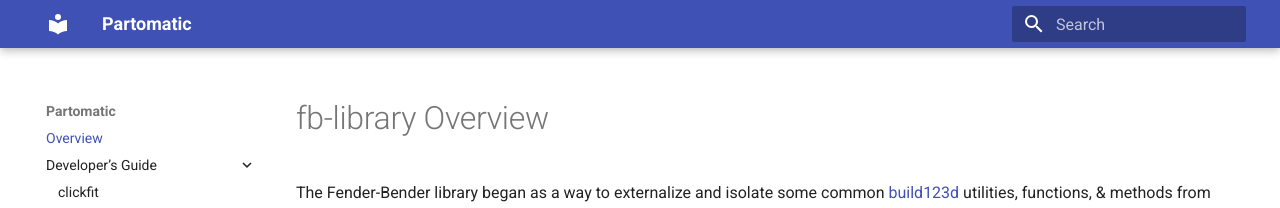
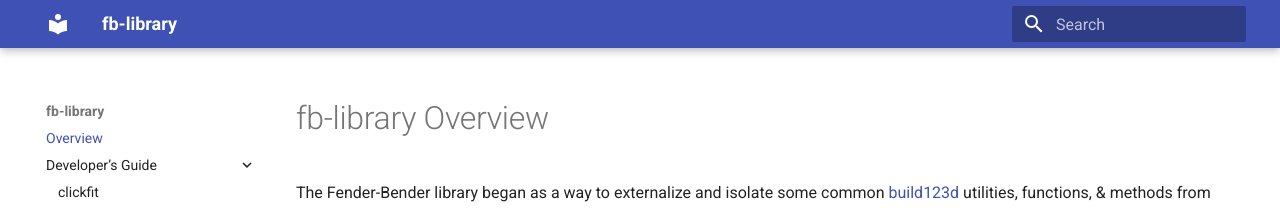
Before and after one commit to x0pherl/fb-library, an MkDocs documentation site: the page built from docs/index.md, in a window 1280 px wide. Shown: the top 208 px of the page. Built offline with MkDocs 1.6.1 and Material for MkDocs 9.7.7, drawn with Linux system fonts in a browser that asks for light colours.

Commit message:
documentation still had some partomatic artifacts; just a quick docs cleanup

```diff
--- a/docs/conf.py
+++ b/docs/conf.py
@@ -13,8 +13,8 @@
 import os
 import sys
 
-partomatic_path = os.path.dirname(os.path.abspath(os.getcwd()))
-source_files_path = os.path.join(partomatic_path, "src", "partomatic")
+fb_library_path = os.path.dirname(os.path.abspath(os.getcwd()))
+source_files_path = os.path.join(fb_library_path, "src", "fb_library")
 sys.path.insert(0, source_files_path)
 sys.path.append(os.path.abspath("sphinxext"))
 sys.path.insert(0, os.path.abspath("."))
@@ -22,7 +22,7 @@
 
 # -- Project information -----------------------------------------------------
 
-project = "partomatic"
+project = "fb-library"
 copyright = "2024, x0pherl"
 author = "x0pherl"
 
--- a/mkdocs.yml
+++ b/mkdocs.yml
@@ -1,5 +1,5 @@
-site_name: Partomatic
-site_url: https://partomatic.readthedocs.io/
+site_name: fb-library
+site_url: https://fb-library.readthedocs.io/
 theme:
   name: material
   features:
```
